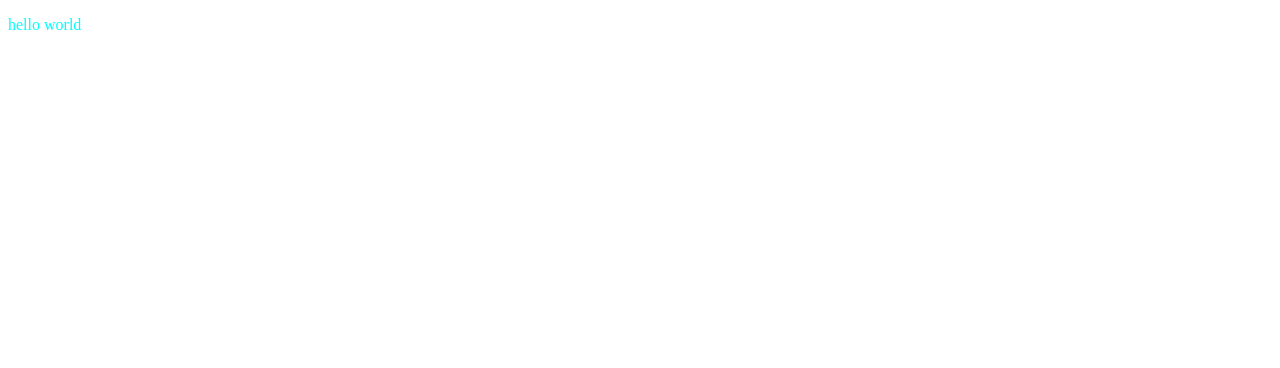
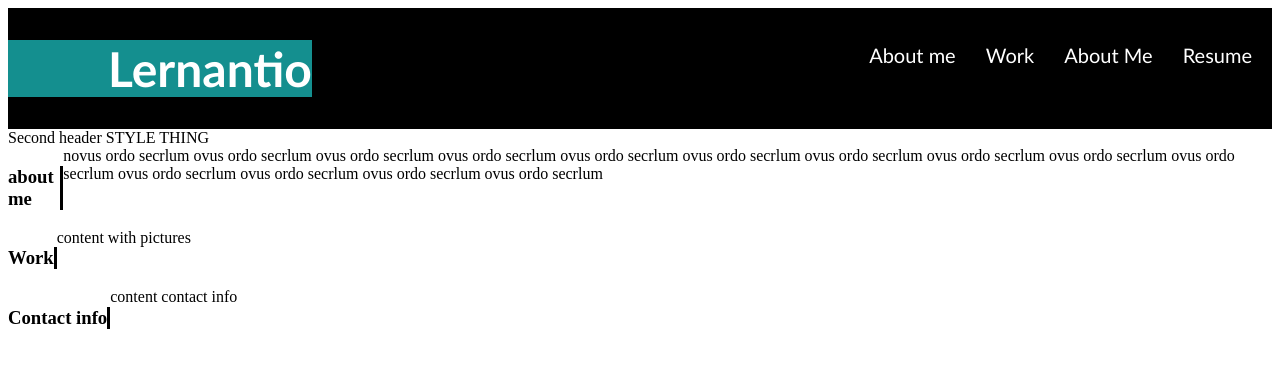
Before and after one commit to Kalink52/portfolio, a plain HTML site: page index.html in a window 1280 px wide. Drawn offline with Linux system fonts and the light colour scheme.

Commit message:
header looks good and filled html with blank content

```diff
--- a/assets/css/style.css
+++ b/assets/css/style.css
@@ -1,4 +1,54 @@
 * {
     /* test if css is working */
-    color:aqua
+    /* color:aqua */
 }
+
+
+header {
+    display: flex;
+    justify-content: space-between;
+
+    font-family: 'Trebuchet MS', 'Lucida Sans Unicode', 'Lucida Grande', 'Lucida Sans', Arial, sans-serif;
+    background-color: black;
+    color: #ffffff;
+}
+
+header h1 {
+    justify-content: flex-start;
+    font-size: 48px;
+    background-color: rgb(20, 143, 143);
+    /* changed padding to not use px pleeeease
+    probably flex  streach*/
+    padding-left: 100px
+}
+
+
+header nav {
+    justify-content: flex-end;
+    padding-top: 15px;
+    margin-right: 20px;
+    float: right;
+    font-family: 'Gill Sans', 'Gill Sans MT', Calibri, 'Trebuchet MS', sans-serif;
+    font-size: 20px;
+}
+
+header nav ul {
+    list-style-type: none;
+}
+
+header nav ul li {
+    display: inline-block;
+    margin-left: 25px;
+}
+
+div {
+    display: flex;
+    border-right: 10px;
+}
+
+div h3 {
+    /* flex-direction: row; */
+
+    border-right: solid black;
+
+}
--- a/index.html
+++ b/index.html
@@ -11,7 +11,53 @@
 
 
 <body>
-    <p> hello world</p>
+    <header>
+        <h1>Lernantio</h1>
+        <nav>
+            <ul>
+                <li>
+                    <a>About me</a>
+                </li>
+                <li>
+                    <a>Work</a>
+                </li>
+                <li>
+                    <a>About Me</a>
+                </li>
+                <li>
+                    <a>Resume</a>
+                </li>
+            </ul>
+        </nav>
+    </header>
+    <div>
+        Second header STYLE THING
+    </div>
+
+    <!-- this style will be repeated multiple times -->
+    <div>
+        <h3>about me</h3>
+        <span>
+            novus ordo secrlum ovus ordo secrlum ovus ordo secrlum ovus ordo secrlum ovus ordo secrlum ovus ordo secrlum ovus ordo secrlum ovus ordo secrlum ovus ordo secrlum ovus ordo secrlum ovus ordo secrlum ovus ordo secrlum ovus ordo secrlum ovus ordo secrlum
+        </span>
+    </div>
+    <div>
+        <h3>Work</h3>
+        <span>
+            content with pictures
+        </span>
+    </div>
+
+    <div>
+        <h3>Contact info</h3>
+        <span>
+            content contact info
+        </span>
+    </div>
+
+
+
+
 
 
 </body>
```
